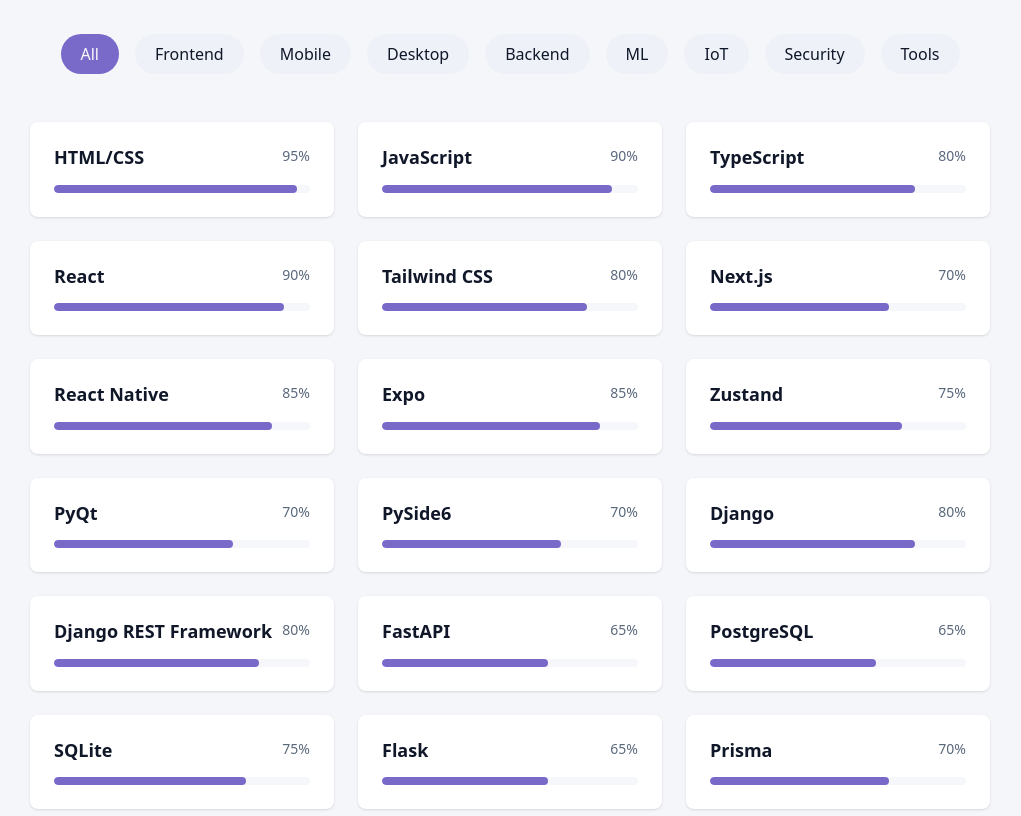
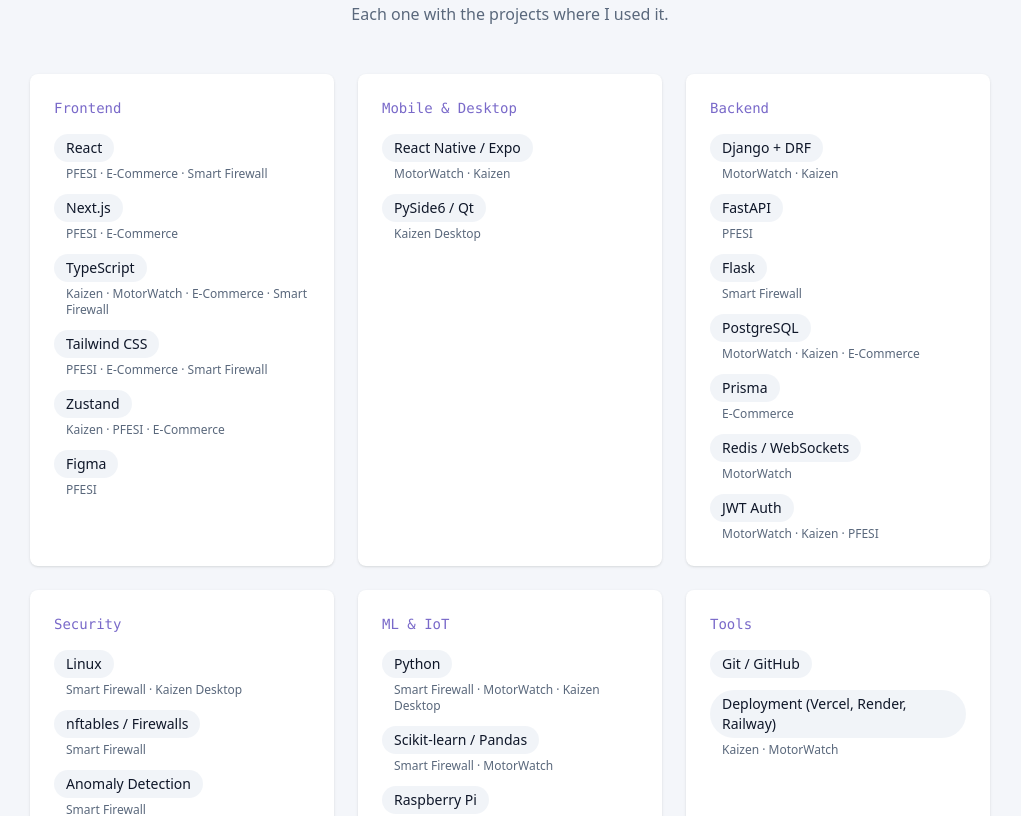
Before and after one commit to ZakariaRyadh/Portfolio, a React (Vite) app: page / in a window 1280 px wide. Shown: the part 1680-2496 px from the top of the page, without its empty margins (130-1151 px from the left). Built offline with nearby package versions, Linux system fonts and the light colour scheme.

Commit message:
Skills: grouped chips with project proof, no percentages

```diff
--- a/src/components/SkillsSection.jsx
+++ b/src/components/SkillsSection.jsx
@@ -1,114 +1,104 @@
-import { useState } from "react";
-import { cn } from "../lib/utils";
+import { Link } from "react-router-dom";
+import { projects } from "../data/projects";
 
-const skills = [
-  // Frontend
-  { name: "HTML/CSS", level: 95, category: "frontend" },
-  { name: "JavaScript", level: 90, category: "frontend" },
-  { name: "TypeScript", level: 80, category: "frontend" },
-  { name: "React", level: 90, category: "frontend" },
-  { name: "Tailwind CSS", level: 80, category: "frontend" },
-  { name: "Next.js", level: 70, category: "frontend" },
-
-  // Mobile
-  { name: "React Native", level: 85, category: "mobile" },
-  { name: "Expo", level: 85, category: "mobile" },
-  { name: "Zustand", level: 75, category: "mobile" },
-
-  // Desktop
-  { name: "PyQt", level: 70, category: "desktop" },
-  { name: "PySide6", level: 70, category: "desktop" },
-
-  // Backend
-  { name: "Django", level: 80, category: "backend" },
-  { name: "Django REST Framework", level: 80, category: "backend" },
-  { name: "FastAPI", level: 65, category: "backend" },
-  { name: "PostgreSQL", level: 65, category: "backend" },
-  { name: "SQLite", level: 75, category: "backend" },
-  { name: "Flask", level: 65, category: "backend" },
-  { name: "Prisma", level: 70, category: "backend" },
-  { name: "Redis / WebSockets", level: 65, category: "backend" },
-  { name: "JWT Auth", level: 80, category: "backend" },
-
-  // IoT
-  { name: "Raspberry Pi", level: 75, category: "iot" },
-  { name: "ESP32", level: 65, category: "iot" },
-
-  // Security
-  { name: "Linux", level: 80, category: "security" },
-  { name: "nftables / Firewalls", level: 70, category: "security" },
-  { name: "Anomaly Detection", level: 65, category: "security" },
-
-  // Machine Learning
-  { name: "Python", level: 80, category: "ml" },
-  { name: "Scikit-learn", level: 65, category: "ml" },
-  { name: "Pandas/NumPy", level: 70, category: "ml" },
-
-  // Tools
-  { name: "Git/GitHub", level: 90, category: "tools" },
-  { name: "Figma", level: 85, category: "tools" },
-  { name: "VS Code", level: 95, category: "tools" },
-  { name: "Deployment (Vercel, Render, Railway)", level: 75, category: "tools" },
+// Each skill lists the project slugs that prove it (from src/data/projects.js)
+const groups = [
+  {
+    title: "Frontend",
+    skills: [
+      { name: "React", used: ["pfesi", "e-commerce", "smart-firewall"] },
+      { name: "Next.js", used: ["pfesi", "e-commerce"] },
+      { name: "TypeScript", used: ["kaizen", "motorwatch", "e-commerce", "smart-firewall"] },
+      { name: "Tailwind CSS", used: ["pfesi", "e-commerce", "smart-firewall"] },
+      { name: "Zustand", used: ["kaizen", "pfesi", "e-commerce"] },
+      { name: "Figma", used: ["pfesi"] },
+    ],
+  },
+  {
+    title: "Mobile & Desktop",
+    skills: [
+      { name: "React Native / Expo", used: ["motorwatch", "kaizen"] },
+      { name: "PySide6 / Qt", used: ["kaizen-desktop"] },
+    ],
+  },
+  {
+    title: "Backend",
+    skills: [
+      { name: "Django + DRF", used: ["motorwatch", "kaizen"] },
+      { name: "FastAPI", used: ["pfesi"] },
+      { name: "Flask", used: ["smart-firewall"] },
+      { name: "PostgreSQL", used: ["motorwatch", "kaizen", "e-commerce"] },
+      { name: "Prisma", used: ["e-commerce"] },
+      { name: "Redis / WebSockets", used: ["motorwatch"] },
+      { name: "JWT Auth", used: ["motorwatch", "kaizen", "pfesi"] },
+    ],
+  },
+  {
+    title: "Security",
+    skills: [
+      { name: "Linux", used: ["smart-firewall", "kaizen-desktop"] },
+      { name: "nftables / Firewalls", used: ["smart-firewall"] },
+      { name: "Anomaly Detection", used: ["smart-firewall"] },
+    ],
+  },
+  {
+    title: "ML & IoT",
+    skills: [
+      { name: "Python", used: ["smart-firewall", "motorwatch", "kaizen-desktop"] },
+      { name: "Scikit-learn / Pandas", used: ["smart-firewall", "motorwatch"] },
+      { name: "Raspberry Pi", used: ["motorwatch", "smart-firewall"] },
+      { name: "ESP32", used: ["motorwatch"] },
+    ],
+  },
+  {
+    title: "Tools",
+    skills: [
+      { name: "Git / GitHub", used: [] },
+      { name: "Deployment (Vercel, Render, Railway)", used: ["kaizen", "motorwatch"] },
+    ],
+  },
 ];
 
-const categories = ["all", "frontend", "mobile", "desktop", "backend", "ml", "iot", "security", "tools"];
-const labels = { ml: "ML", iot: "IoT" };
+const titleOf = Object.fromEntries(projects.map((p) => [p.slug, p.title]));
 
-export const SkillsSection = () => {
-  const [activeCategory, setActiveCategory] = useState("all");
-
-  const filteredSkills = skills.filter(
-    (skill) => activeCategory === "all" || skill.category === activeCategory
-  );
-  return (
+export const SkillsSection = () => (
   <section id="skills" className="py-24 px-4 relative bg-secondary/30">
     <div className="container mx-auto max-w-5xl">
-        <h2 className="text-3xl md:text-4xl font-bold mb-12 text-center">
+      <h2 className="text-3xl md:text-4xl font-bold mb-4 text-center">
         My <span className="text-primary">Skills</span>
       </h2>
+      <p className="text-center text-muted-foreground mb-12">
+        Each one with the projects where I used it.
+      </p>
 
-        <div className="flex flex-wrap justify-center gap-2 sm:gap-4 mb-8 sm:mb-12">
-          {categories.map((category) => (
-            <button
-              key={category}
-              onClick={() => setActiveCategory(category)}
-              className={cn(
-                "px-3 py-1.5 text-sm sm:px-5 sm:py-2 sm:text-base rounded-full transition-colors duration-300 capitalize",
-                activeCategory === category
-                  ? "bg-primary text-primary-foreground"
-                  : "bg-secondary/70 text-foreground hover:bg-secondary"
+      <div className="grid gap-4 sm:gap-6 md:grid-cols-2 lg:grid-cols-3">
+        {groups.map((group) => (
+          <div key={group.title} className="bg-card p-5 sm:p-6 rounded-lg shadow card-hover text-left">
+            <h3 className="font-mono text-sm text-primary mb-4">{group.title}</h3>
+            <ul className="space-y-3">
+              {group.skills.map((skill) => (
+                <li key={skill.name}>
+                  <span className="inline-block px-3 py-1 rounded-full bg-secondary/70 text-sm font-medium">
+                    {skill.name}
+                  </span>
+                  {skill.used.length > 0 && (
+                    <p className="mt-1 pl-3 text-xs text-muted-foreground">
+                      {skill.used.map((slug, i) => (
+                        <span key={slug}>
+                          {i > 0 && " · "}
+                          <Link to={`/projects/${slug}`} className="hover:text-primary transition-colors">
+                            {titleOf[slug]}
+                          </Link>
+                        </span>
+                      ))}
+                    </p>
                   )}
-            >
-              {labels[category] ?? category}
-            </button>
+                </li>
               ))}
-        </div>
-
-        <div className="grid grid-cols-2 lg:grid-cols-3 gap-3 sm:gap-6">
-          {filteredSkills.map((skill) => (
-            <div
-              key={skill.name}
-              className="bg-card p-3 sm:p-6 rounded-lg shadow card-hover text-left"
-            >
-              <div className="flex items-start justify-between gap-2 mb-2 sm:mb-4">
-                <h3 className="font-semibold text-sm sm:text-lg leading-tight">
-                  {skill.name}
-                </h3>
-                <span className="text-xs sm:text-sm text-muted-foreground shrink-0">
-                  {skill.level}%
-                </span>
-              </div>
-
-              <div className="w-full bg-secondary/50 h-1.5 sm:h-2 rounded-full overflow-hidden">
-                <div
-                  className="bg-primary h-full rounded-full transition-all duration-700"
-                  style={{ width: `${skill.level}%` }}
-                />
-              </div>
+            </ul>
           </div>
         ))}
       </div>
     </div>
   </section>
 );
-};
```
Lines whose indentation alone changed are shown as unchanged.
